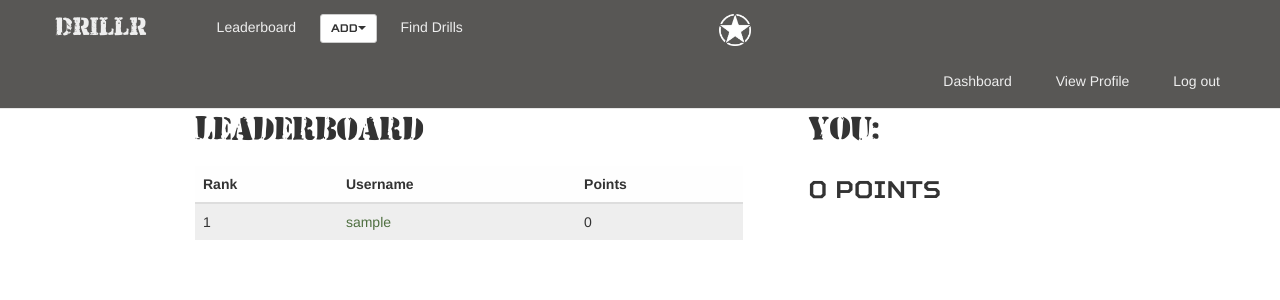
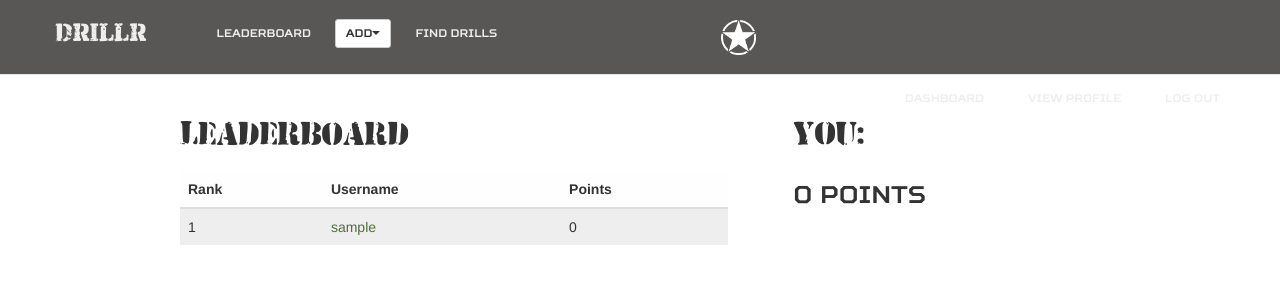
Before and after one commit to drillr/drillr, a Rails app: page /leaderboard in a window 1280 px wide. Shown: the top 300 px of the page. Run offline with Rails 7, Linux system fonts and the light colour scheme; the visitor is signed in with stand-in values (Sample User, id 1); style sheets or scripts are compiled from the project's sources; some libraries are stand-ins or nearby versions.

Commit message:
yay styles

```diff
--- a/app/assets/javascripts/jquery_splash.js
+++ b/app/assets/javascripts/jquery_splash.js
@@ -3,4 +3,5 @@ $(document).ready(function() {
   $('.drill').hide().delay('1400').show(0);
     $('.app-title').hide().delay('2900').show(0);
     $('.form-position').hide().delay('2900').show(0);
+    $('.view-drills-button').hide().delay('4000').show(0);
 });
--- a/app/assets/stylesheets/application.css
+++ b/app/assets/stylesheets/application.css
@@ -16,26 +16,30 @@
  */
 
 .star {
-  height: 32px;
-  width: 32px;
-  margin-top: 3px;
+  height: 35px;
+  width: 35px;
+  margin-top: 8px;
   }
+
+.star:hover {
+  opacity: .7;
+}
 
 .star-align {
   display:inline-block;
   text-align:center;
-  width: 41%
+  width: 36%
   }
 
 body {
-  margin-top: 75px;
+  margin-top: 80px;
 }
 
  li {
     list-style-type: none;
     display: inline;
     padding: 20px;
-    line-height: 54px;
+    line-height: 65px;
  }
 
  tr:nth-child(odd) {
@@ -53,6 +57,9 @@ body {
 .navbar li a {
   color: #eee !important;
   text-decoration: none;
+  font-family: 'squares_boldregular';
+  font-size: 11px;
+  margin-top: 60px;
   }
 
   a {
@@ -108,4 +117,9 @@ hr {
  .navbar {
    background-color: #585755;
    width: 100%;
+   height: 75px;
    }
+
+   .confirm {
+     background-color: #585755;
+   }
--- a/app/assets/stylesheets/bootstrap_and_overrides.scss
+++ b/app/assets/stylesheets/bootstrap_and_overrides.scss
@@ -45,7 +45,7 @@ btn-primary {
 .navbar-brand {
   color: #eee!important;
   font-family: 'armalite_rifleregular';
-  margin-top: 4px;
+  margin-top: 10px;
   padding-right: 50px;
   font-size: 26px;
 }
--- a/app/assets/stylesheets/drills.scss
+++ b/app/assets/stylesheets/drills.scss
@@ -14,5 +14,6 @@
 }
 
 .fa {
-  margin-left: 3px;
+  margin-left: 4px;
+  font-size: 18px!important;
 }
--- a/app/views/categories/show.html.erb
+++ b/app/views/categories/show.html.erb
@@ -2,7 +2,8 @@
     <h1><%= @category.name %> Drills</h1>
     </div>
 
-      <% @category.drill_groups.each do |drill_group| %>
+    <% @category.drill_groups.each do |drill_group| %>
+    <div class="col-md-6">
       <div class="drill-group-name">
         <h4><%= drill_group.name %></h4>
         <hr>
@@ -18,5 +19,7 @@
             </div>
 
         <% end %>
+      </div>
       <% end %>
+
 <br/><br/>
--- a/app/views/users/index.html.erb
+++ b/app/views/users/index.html.erb
@@ -1,15 +1,4 @@
-
-<!DOCTYPE html>
-<html>
-  <head>
-    <meta charset="utf-8">
-    <title>Leaderboard</title>
-    <style media="screen">
-    </style>
-  </head>
-  <body>
-
-    <div class="col-md-8" style="padding-right: 50px;">
+    <div class="col-md-8" style="padding-right: 50px; margin-left: -15px;">
       <h1>Leaderboard</h1>
 
       <table class="table">
@@ -53,9 +42,3 @@
         <h3><%= link_to "Sign in", new_user_session_path %> to see how you stack up.</h3>
       <% end %>
     </div>
-
-
-
-
-  </body>
-</html>
--- a/app/views/welcome/index.html.erb
+++ b/app/views/welcome/index.html.erb
@@ -23,3 +23,6 @@
   <%= link_to "Register", new_user_registration_path, class: "btn btn-primary register" %>
     </div>
   </div>
+  <div class="view-drills-button">
+  <%= link_to "See Drills >>", categories_path %>
+</div>
```
Also changed, not shown: other parts of app/assets/stylesheets/application.css (+4 -2 lines), other parts of app/assets/stylesheets/bootstrap_and_overrides.scss (+6 -1 lines), app/assets/javascripts/index.html.erb (added, +18 -0 lines), app/assets/stylesheets/splash.css (+13 -2 lines), app/views/users/dashboard.html.erb (+4 -4 lines).
